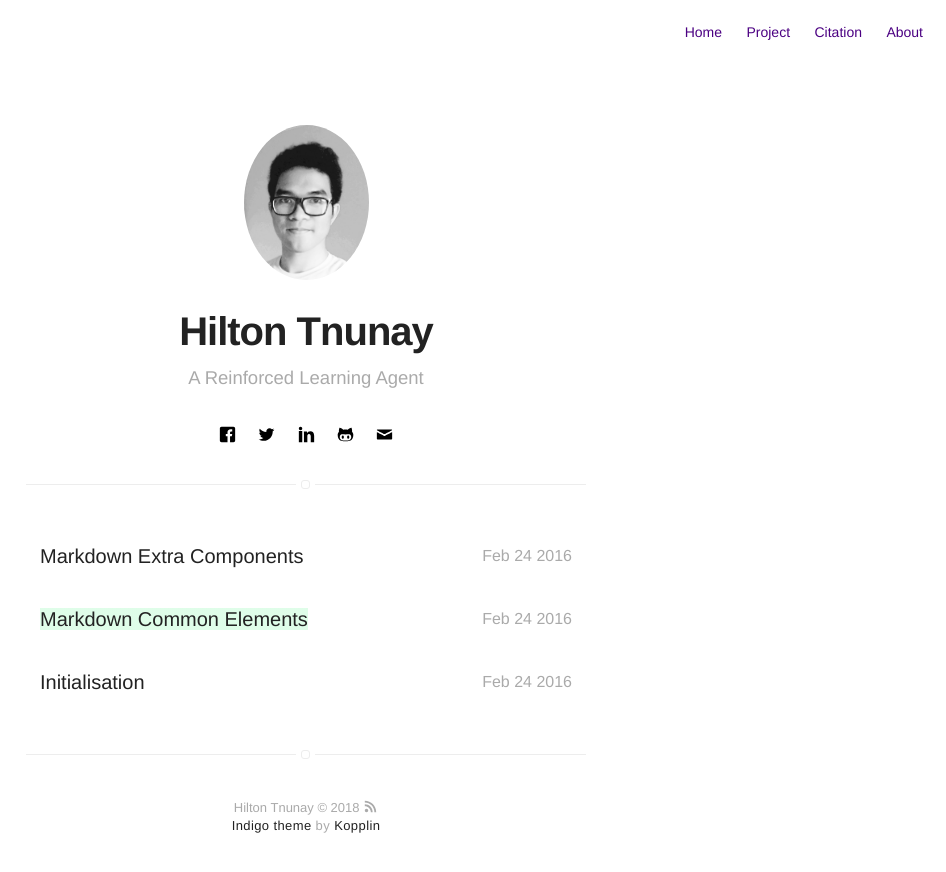
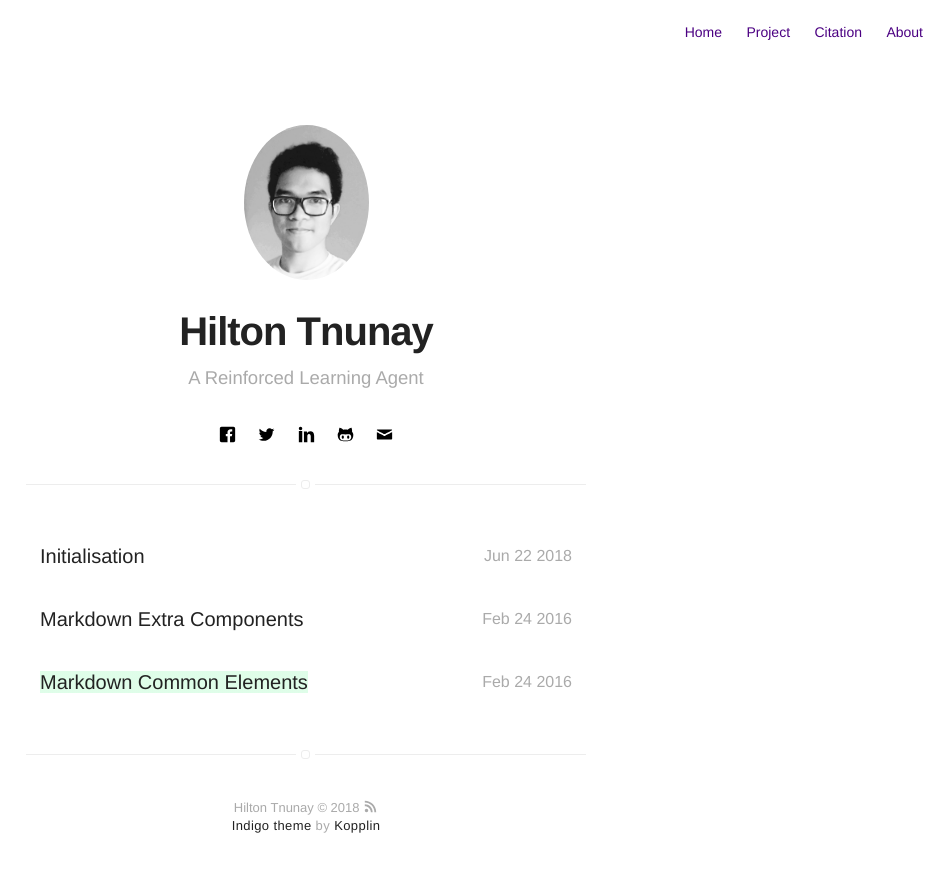
Before and after one commit to tnunay/tnunay.github.io, a Jekyll site: the page built from post.html, in a window 1280 px wide. Shown: the top 872 px of the page, without its empty margins (334-1280 px from the left). Built offline with Jekyll 4.4.1, drawn with Linux system fonts in a browser that asks for light colours.

Commit message:
update tanggal

```diff
--- a/_posts/2018-06-22-initialisation.md
+++ b/_posts/2018-06-22-initialisation.md
@@ -1,7 +1,7 @@
 ---
 title: "Initialisation"
 layout: post
-date: 2016-02-24 11:10
+date: 2018-06-22 11:10
 image: /assets/images/markdown.jpg
 headerImage: false
 tag:
```
